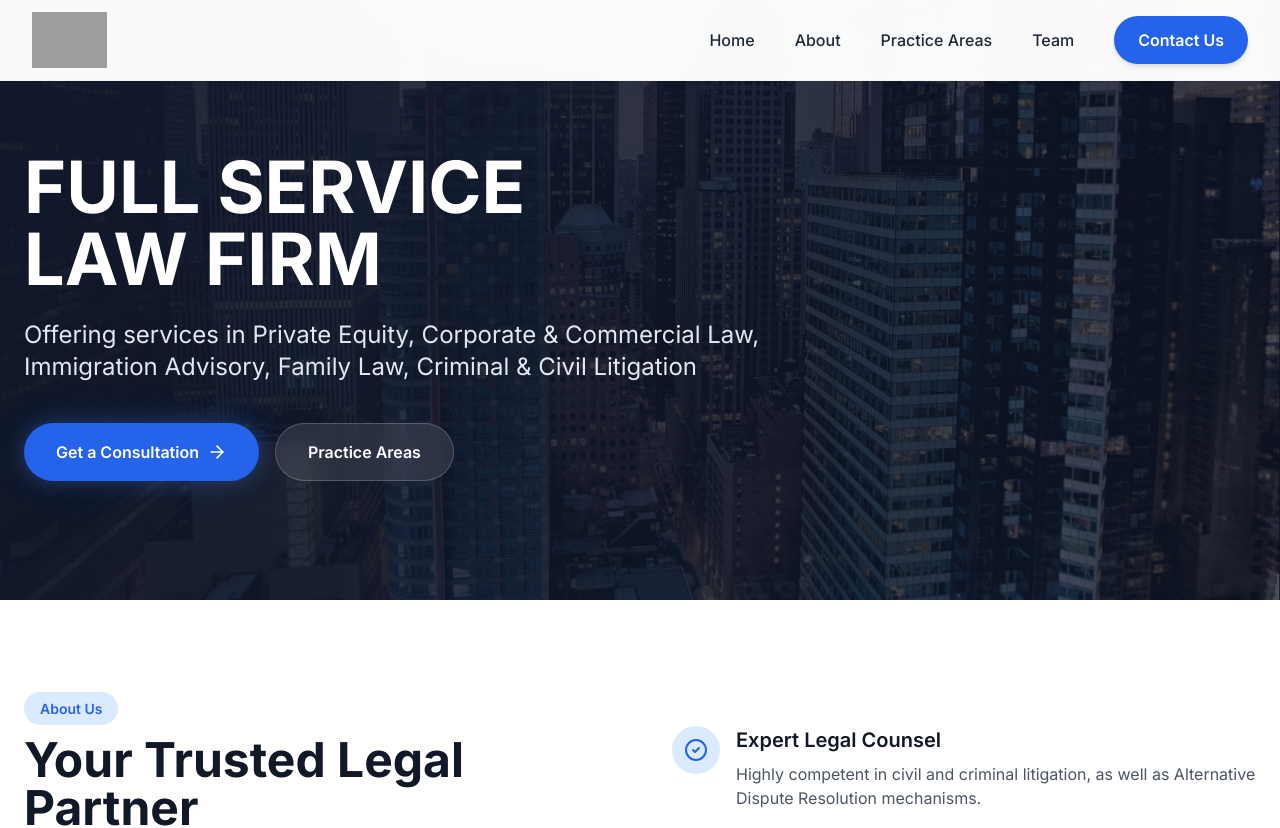
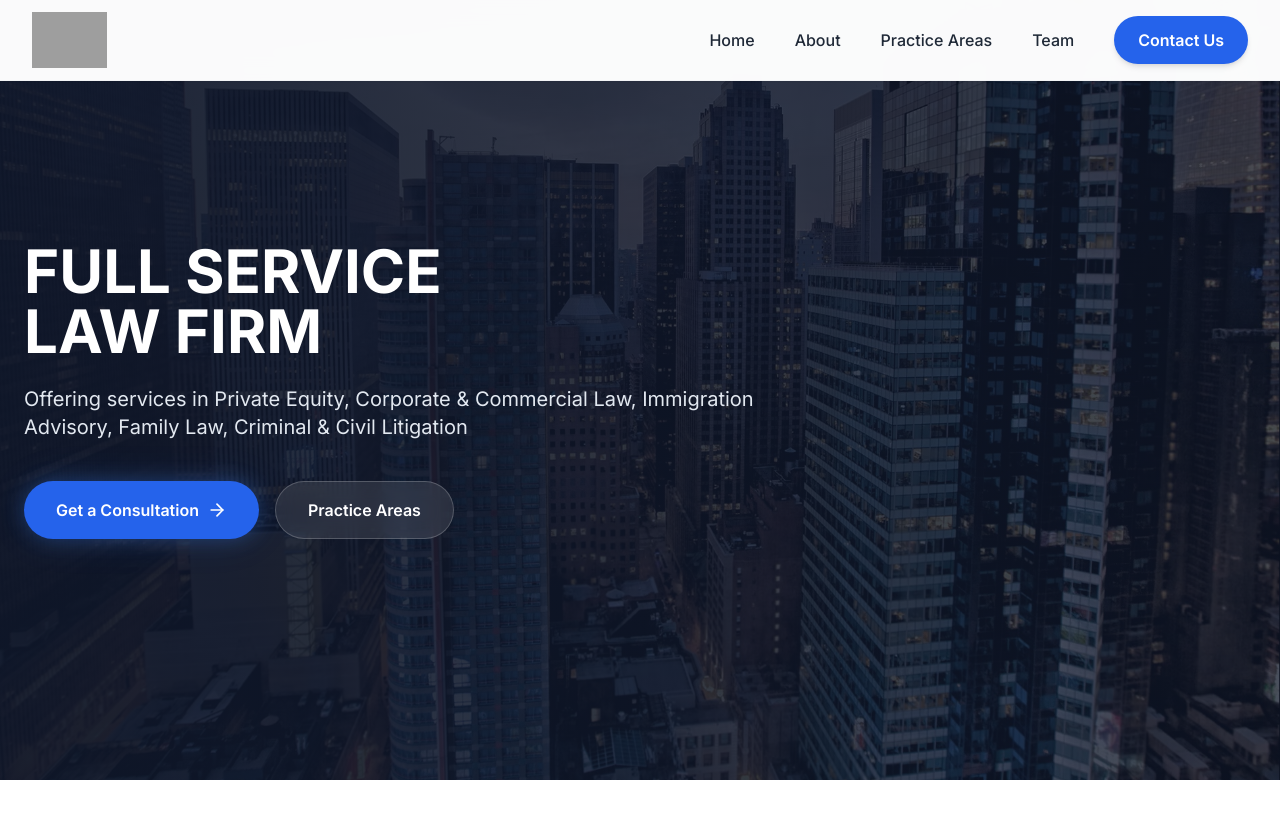
Before and after one commit to HKwaku/dotselaw, a Next.js app: page / in a window 1280 px wide. Shown: the top 828 px of the page. Built offline with nearby package versions, Linux system fonts and the light colour scheme; grey boxes are pictures that could not be loaded.

Commit message:
Initial commit

```diff
--- a/app/page.tsx
+++ b/app/page.tsx
@@ -204,7 +204,7 @@ export default function Home() {
       </nav>
 
       {/* Hero Section - Background Image with Overlay */}
-      <section id="home" className="relative pt-32 pb-24 px-6 min-h-[600px] flex items-center overflow-hidden">
+      <section id="home" className="relative pt-32 pb-32 px-6 min-h-[780px] flex items-center overflow-hidden">
         {/* Background Image */}
         <div className="absolute inset-0 z-0">
           <Image
@@ -221,10 +221,10 @@ export default function Home() {
 
         <div className="max-w-7xl mx-auto relative z-10 w-full">
           <div className="max-w-3xl">
-            <h1 className="text-5xl md:text-6xl lg:text-7xl font-bold text-white mb-6 leading-tight">
+            <h1 className="text-4xl md:text-5xl lg:text-6xl font-bold text-white mb-6 leading-tight">
               FULL SERVICE<br />LAW FIRM
             </h1>
-            <p className="text-xl md:text-2xl text-slate-200 mb-10 leading-relaxed">
+            <p className="text-lg md:text-xl text-slate-200 mb-10 leading-relaxed">
               Offering services in Private Equity, Corporate & Commercial Law, Immigration Advisory, Family Law, Criminal & Civil Litigation
             </p>
             <div className="flex flex-col sm:flex-row gap-4">
```
